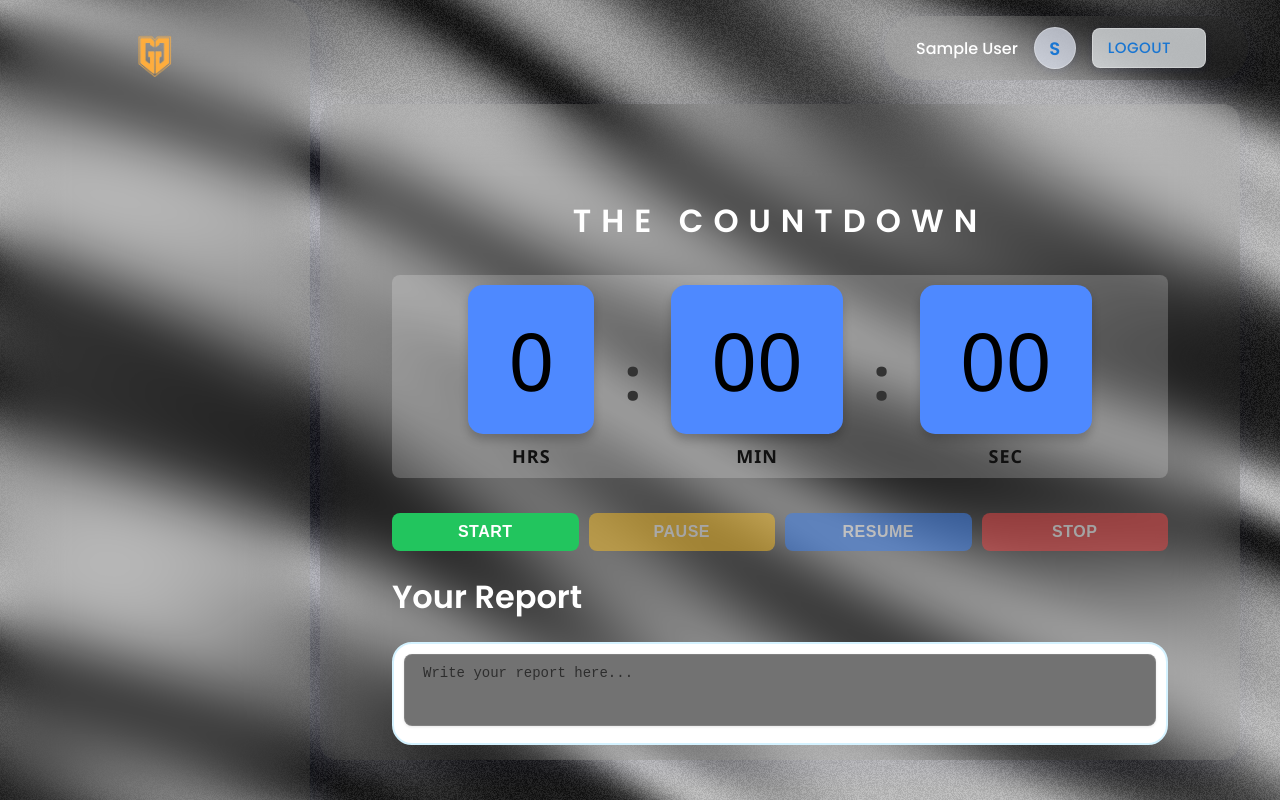
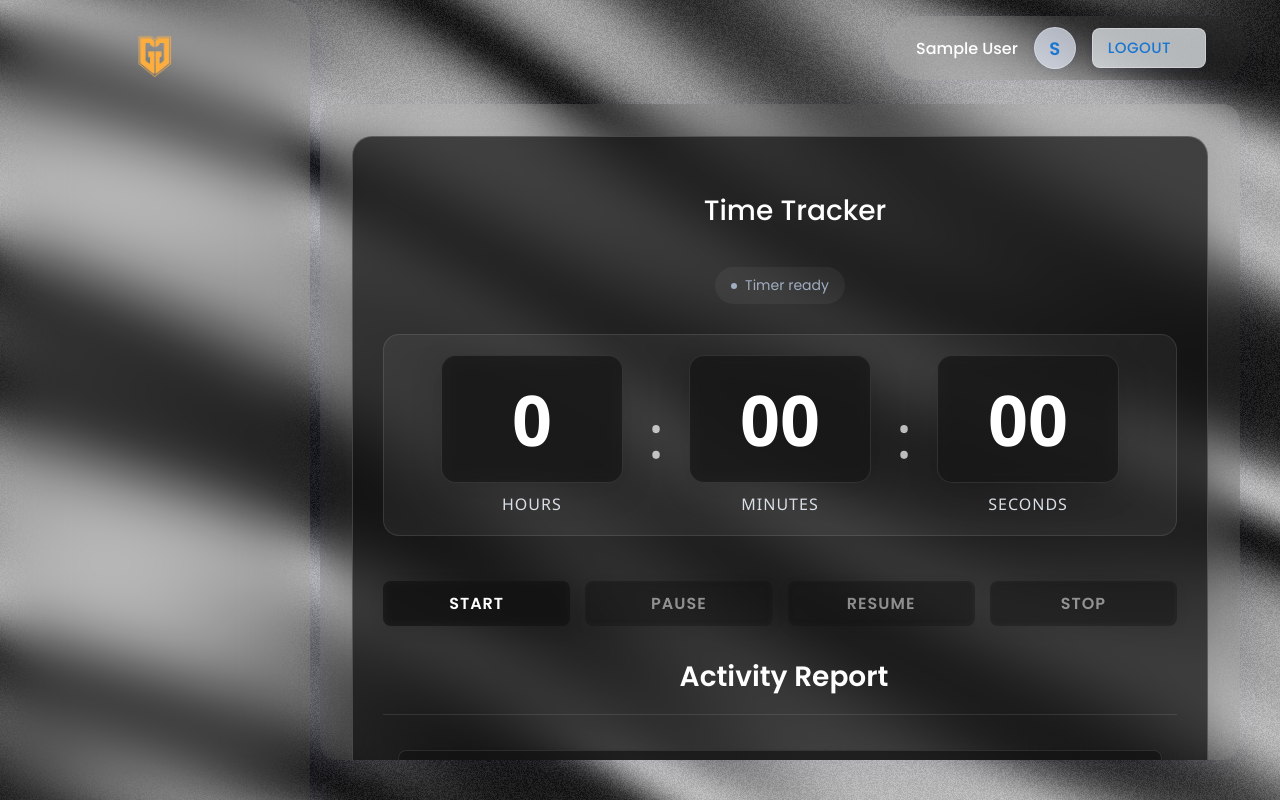
Before and after one commit to ArhamAwan/PeopleSync-Updated-frontend, a React (Create React App) app: page /timer in a window 1280 px wide. Built offline with nearby package versions, Linux system fonts and the light colour scheme; no server answers; sample sign-in values are in the browser's storage; some icons are missing.

Commit message:
Update Timer component design to match professional color scheme

```diff
--- a/src/components/Timer.css
+++ b/src/components/Timer.css
@@ -5,38 +5,101 @@ body {
   font-family: 'Poppins', sans-serif;
 }
 
+/* Timer Container - Glassmorphism style matching Dashboard/AddEmployee */
+.timer-container {
+  padding: 30px;
+  background: rgba(17, 17, 17, 0.7);
+  border-radius: 20px;
+  box-shadow: 0 8px 32px rgba(0, 0, 0, 0.1);
+  backdrop-filter: blur(16px) saturate(180%);
+  -webkit-backdrop-filter: blur(16px) saturate(180%);
+  border: 1.5px solid rgba(255, 255, 255, 0.18);
+  transition: all 0.3s ease;
+  margin: 0;
+  color: #fff;
+  animation: simpleFade 0.6s ease-out forwards;
+  opacity: 0;
+}
+
+@keyframes simpleFade {
+  from { opacity: 0; }
+  to { opacity: 1; }
+}
+
 /* Timer Display */
 .timer-display {
-  font-size: 2.5rem;
+  display: flex;
+  justify-content: center;
+  align-items: center;
+  gap: 20px;
+  font-family: 'Segoe UI', Tahoma, Geneva, Verdana, sans-serif;
+  margin-top: 30px;
+  margin-bottom: 30px;
+  padding: 20px;
+  background: rgba(255, 255, 255, 0.05);
+  border-radius: 16px;
+  border: 1px solid rgba(255, 255, 255, 0.1);
+}
+
+/* Time Boxes */
+.time-box {
+  background: rgba(20, 20, 20, 0.6);
+  color: #fff;
+  font-size: 70px;
   font-weight: 600;
-  margin-bottom: 20px;
-  background: rgba(255, 255, 255, 0.2);
-  padding: 10px;
-  border-radius: 8px;
+  padding: 15px 30px;
+  border-radius: 15px;
+  box-shadow: 0 8px 32px rgba(0, 0, 0, 0.15);
   text-align: center;
+  border: 1px solid rgba(255, 255, 255, 0.1);
+  min-width: 120px;
+  backdrop-filter: blur(8px);
+  -webkit-backdrop-filter: blur(8px);
+}
+
+.label {
+  text-align: center;
+  margin-top: 10px;
+  font-size: 16px;
+  font-weight: 500;
+  letter-spacing: 1px;
+  color: #e0e6ed;
+  text-transform: uppercase;
+}
+
+.colon {
+  font-size: 60px;
+  margin: 0 5px;
+  color: rgba(255, 255, 255, 0.7);
+  align-self: center;
+  font-weight: 300;
 }
 
 /* Buttons in one row */
 .button-group {
   display: flex;
   justify-content: center;
-  gap: 10px;
-  margin-bottom: 20px;
+  gap: 15px;
+  margin-bottom: 30px;
 }
 
 /* Button Styling */
 button {
   flex: 1;
-  padding: 12px;
+  padding: 14px 20px;
   font-size: 16px;
   font-weight: 600;
-  border: none;
-  border-radius: 8px;
+  border: 1px solid rgba(255, 255, 255, 0.1);
+  border-radius: 12px;
   cursor: pointer;
-  transition: 0.3s ease-in-out;
+  transition: all 0.3s ease-in-out;
   text-transform: uppercase;
-  letter-spacing: 0.5px;
+  letter-spacing: 1px;
   color: #fff;
+  font-family: 'Poppins', sans-serif;
+  backdrop-filter: blur(4px);
+  -webkit-backdrop-filter: blur(4px);
+  background: rgba(20, 20, 20, 0.6);
 }
 
 button:disabled {
@@ -44,102 +107,158 @@ button:disabled {
   cursor: not-allowed;
 }
 
-/* Button Colors */
+/* Button Colors - Professional style matching the application */
 .start-btn {
-  background: #22c55e;
+  background: rgba(20, 20, 20, 0.6);
+  box-shadow: 0 4px 15px rgba(0, 0, 0, 0.1);
 }
-.start-btn:hover {
-  background: #16a34a;
+.start-btn:hover:not(:disabled) {
+  background: rgba(30, 30, 30, 0.7);
+  transform: translateY(-2px);
+  box-shadow: 0 6px 20px rgba(0, 0, 0, 0.15);
+  border-color: rgba(255, 255, 255, 0.3);
 }
 
 .pause-btn {
-  background: #fbbf24;
+  background: rgba(20, 20, 20, 0.6);
+  box-shadow: 0 4px 15px rgba(0, 0, 0, 0.1);
 }
-.pause-btn:hover {
-  background: #d97706;
+.pause-btn:hover:not(:disabled) {
+  background: rgba(30, 30, 30, 0.7);
+  transform: translateY(-2px);
+  box-shadow: 0 6px 20px rgba(0, 0, 0, 0.15);
+  border-color: rgba(255, 255, 255, 0.3);
 }
 
 .resume-btn {
-  background: #3b82f6;
+  background: rgba(20, 20, 20, 0.6);
+  box-shadow: 0 4px 15px rgba(0, 0, 0, 0.1);
 }
-.resume-btn:hover {
-  background: #1e40af;
+.resume-btn:hover:not(:disabled) {
+  background: rgba(30, 30, 30, 0.7);
+  transform: translateY(-2px);
+  box-shadow: 0 6px 20px rgba(0, 0, 0, 0.15);
+  border-color: rgba(255, 255, 255, 0.3);
 }
 
 .stop-btn {
-  background: #ef4444;
+  background: rgba(20, 20, 20, 0.6);
+  box-shadow: 0 4px 15px rgba(0, 0, 0, 0.1);
 }
-.stop-btn:hover {
-  background: #b91c1c;
+.stop-btn:hover:not(:disabled) {
+  background: rgba(30, 30, 30, 0.7);
+  transform: translateY(-2px);
+  box-shadow: 0 6px 20px rgba(0, 0, 0, 0.15);
+  border-color: rgba(255, 255, 255, 0.3);
 }
 
-/* Report Input */
+/* Section title - matching AddEmployee style */
+.section-title {
+  font-size: 1.75rem;
+  font-weight: 600;
+  color: #fff;
+  margin-bottom: 16px;
+  position: relative;
+  padding-left: 8px;
+  animation: fadeIn 0.8s ease-in-out;
+}
+
+.section-divider {
+  height: 1px;
+  width: 100%;
+  background: rgba(255, 255, 255, 0.1);
+  border-radius: 0;
+  margin: 0 0 15px 0;
+  position: relative;
+  overflow: hidden;
+}
+
+/* Report Input - matching AddEmployee input style */
 .report-container {
   margin-top: 20px;
-  padding: 10px;
-  border: 2px solid rgb(212, 242, 255);
-  background-color: white ;
-  border-radius: 20px;
+  padding: 15px;
+  background: transparent;
+  border-radius: 16px;
 }
 
 .report-input {
   width: 100%;
-  height: 100px;
-  padding: 12px;
-  font-size: 16px;
-  border: none;
+  height: 120px;
+  padding: 15px;
+  font-size: 14px;
+  border: 1px solid rgba(255, 255, 255, 0.1);
   border-radius: 8px;
-  background: rgba(255, 255, 255, 0.2);
-  color: #000;
+  background: rgba(20, 20, 20, 0.6);
+  color: #fff;
   outline: none;
   resize: vertical;
+  font-family: 'Poppins', sans-serif;
+  transition: all 0.3s cubic-bezier(0.4,0,0.2,1);
+  backdrop-filter: blur(10px);
+  -webkit-backdrop-filter: blur(10px);
 }
 
 .report-input::placeholder {
-  color: rgba(0, 0, 0, 0.6);
+  color: rgba(255, 255, 255, 0.5);
 }
 
 .report-input:focus {
-  border: 2px solid #3b82f6;
-  background: rgba(255, 255, 255, 0.3);
-}
-.timer-container{
-    padding: 40px;
-    background: transparent;
-    box-shadow: none;
+  border-color: rgba(255, 255, 255, 0.3);
+  background: rgba(30, 30, 30, 0.7);
+  box-shadow: 0 0 0 1px rgba(255, 255, 255, 0.05);
 }
 
-
-.timer-display {
-  display: flex;
-  justify-content: center;
-  align-items: center;
-  gap: 20px;
-  font-family: 'Segoe UI', Tahoma, Geneva, Verdana, sans-serif;
-  margin-top: 30px;
+/* Status indicator animation */
+@keyframes pulse {
+  0% {
+    opacity: 1;
+  }
+  50% {
+    opacity: 0.6;
+  }
+  100% {
+    opacity: 1;
+  }
 }
 
-.time-box {
-  background-color: #4e89ff;
-  color: black;
-  font-size: 80px;
-  font-weight: 400;
-  padding: 20px 40px;
-  border-radius: 15px;
-  box-shadow: 0 6px 10px rgba(0, 0, 0, 0.2);
-  text-align: center;
+@keyframes blink {
+  0% {
+    opacity: 1;
+  }
+  50% {
+    opacity: 0.3;
+  }
+  100% {
+    opacity: 1;
+  }
 }
 
-.label {
-  text-align: center;
-  margin-top: 10px;
-  font-size: 18px;
-  letter-spacing: 1px;
-  color: #111;
+@keyframes fadeIn {
+  from { opacity: 0; transform: translateY(-4px); }
+  to { opacity: 1; transform: translateY(0); }
 }
 
-.colon {
-  font-size: 60px;
-  margin: 0 10px;
-  color: #333;
+/* Responsive adjustments */
+@media (max-width: 768px) {
+  .timer-display {
+    flex-direction: column;
+    gap: 10px;
+  }
+
+  .time-box {
+    font-size: 50px;
+    padding: 10px 20px;
+  }
+
+  .colon {
+    display: none;
+  }
+
+  .button-group {
+    flex-wrap: wrap;
+  }
+
+  button {
+    min-width: 45%;
+  }
 }
--- a/src/components/Timer.js
+++ b/src/components/Timer.js
@@ -242,26 +242,71 @@ const Timer = () => {
   };
   const { hrs, mins, secs } = formatTime(time);
 
+  // Status text based on timer state
+  const getStatusText = () => {
+    if (isRunning) return "Timer running";
+    if (isPaused) return "Timer paused";
+    return "Timer ready";
+  };
+
   return (
     <>
       <div className="timer-container">
-        <h1 style={{ textAlign: "center", letterSpacing: "10px" }}>
-          THE COUNTDOWN
-        </h1>
+        <h2 style={{
+          fontSize: '1.75rem',
+          marginBottom: '20px',
+          fontWeight: '500',
+          color: '#fff',
+          textAlign: 'center',
+          position: 'relative',
+          display: 'inline-block',
+          padding: '0 15px',
+          width: '100%'
+        }}>
+          Time Tracker
+        </h2>
+
+        {/* Status indicator matching Dashboard style */}
+        <div className="status-message" style={{
+          display: "flex",
+          alignItems: "center",
+          justifyContent: "center",
+          gap: "8px",
+          fontSize: "0.875rem",
+          color: "#a0aec0",
+          padding: "8px 16px",
+          background: "rgba(255, 255, 255, 0.05)",
+          borderRadius: "20px",
+          width: "fit-content",
+          marginLeft: "auto",
+          marginRight: "auto",
+          marginBottom: "20px"
+        }}>
+          <span className="status-dot" style={{
+            width: "6px",
+            height: "6px",
+            borderRadius: "50%",
+            background: isRunning ? "#00d2ff" : isPaused ? "#fbbf24" : "#a0aec0",
+            boxShadow: isRunning ? "0 0 10px #00d2ff" : "none",
+            animation: isRunning ? "blink 2s infinite" : "none"
+          }}></span>
+          {getStatusText()}
+        </div>
+
         <div className="timer-display">
           <div>
             <div className="time-box">{hrs}</div>
-            <div className="label">HRS</div>
+            <div className="label">HOURS</div>
           </div>
           <div className="colon">:</div>
           <div>
             <div className="time-box">{mins}</div>
-            <div className="label">MIN</div>
+            <div className="label">MINUTES</div>
           </div>
           <div className="colon">:</div>
           <div>
             <div className="time-box">{secs}</div>
-            <div className="label">SEC</div>
+            <div className="label">SECONDS</div>
           </div>
         </div>
 
@@ -295,16 +340,31 @@ const Timer = () => {
             Stop
           </button>
         </div>
-        <h1 style={{ textAlign: "left" }}>Your Report</h1>
+
+        <div className="section-title">Activity Report</div>
+        <div className="section-divider"></div>
 
         <div className="report-container">
           <textarea
-            placeholder="Write your report here..."
+            placeholder="Describe your activities during this time period..."
             value={report}
             onChange={(e) => setReport(e.target.value)}
             className="report-input"
           />
         </div>
+
+        {/* User info */}
+        {user && user.name && (
+          <div style={{
+            marginTop: "20px",
+            textAlign: "right",
+            fontSize: "0.9rem",
+            color: "rgba(255, 255, 255, 0.6)",
+            fontStyle: "italic"
+          }}>
+            Logged in as: {user.name}
+          </div>
+        )}
       </div>
     </>
   );
```
